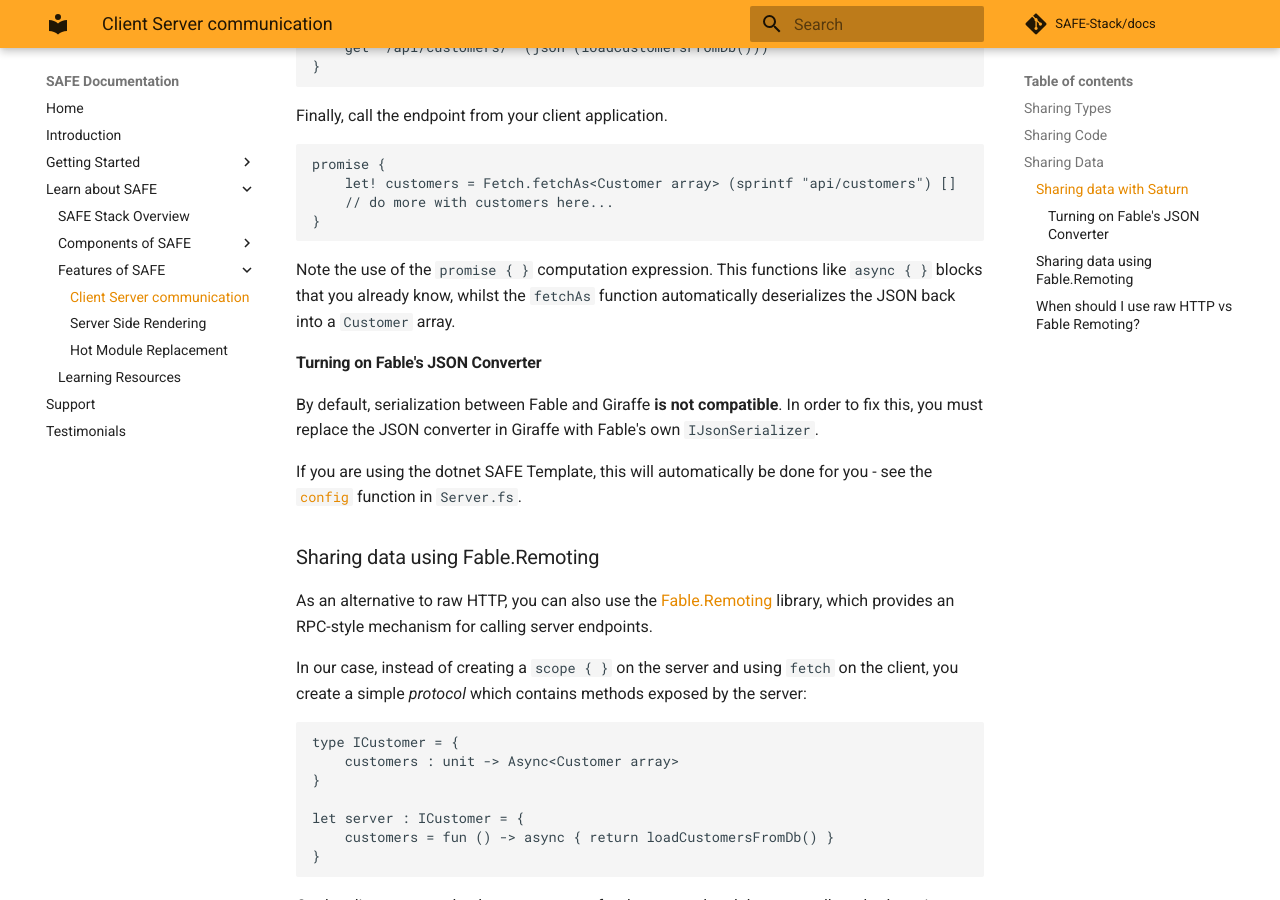
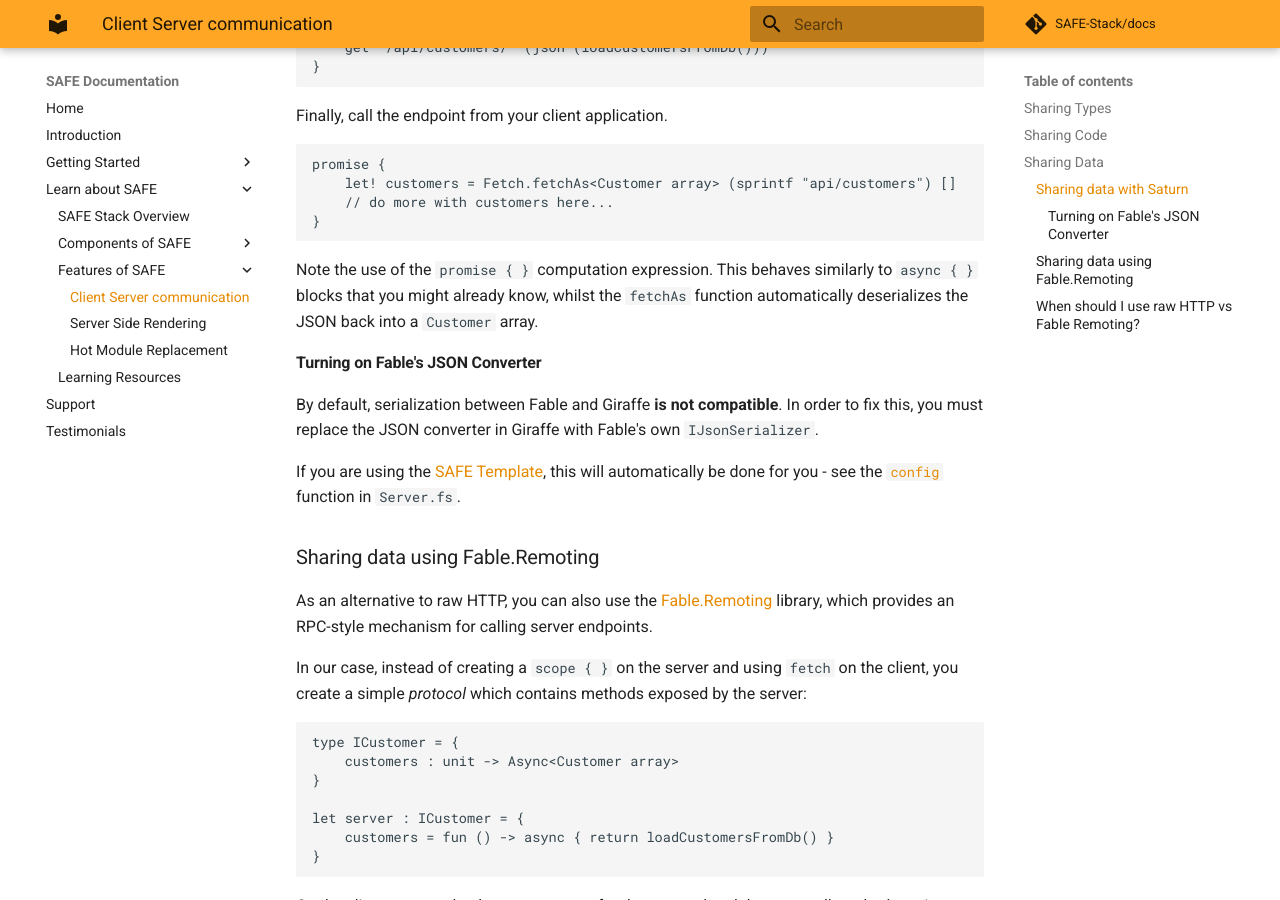
Before and after one commit to SAFE-Stack/docs, an MkDocs documentation site: the page built from docs/feature-client-server.md, in a window 1280 px wide and 900 px high, scrolled down 1981 px. Built offline with MkDocs 1.6.1 and Material for MkDocs 9.7.7, drawn with Linux system fonts in a browser that asks for light colours; comment, search, counter and statistics services are not loaded; old or Windows-style settings are respelled for this version of MkDocs.

Commit message:
update client server

````diff
--- a/docs/feature-client-server.md
+++ b/docs/feature-client-server.md
@@ -77,12 +77,12 @@
 }
 ```
 
-Note the use of the `promise { }` computation expression. This functions like `async { }` blocks that you already know, whilst the `fetchAs` function automatically deserializes the JSON back into a `Customer` array.
+Note the use of the `promise { }` computation expression. This behaves similarly to `async { }` blocks that you might already know, whilst the `fetchAs` function automatically deserializes the JSON back into a `Customer` array.
 
 #### Turning on Fable's JSON Converter
 By default, serialization between Fable and Giraffe **is not compatible**. In order to fix this, you must replace the JSON converter in Giraffe with Fable's own `IJsonSerializer`.
 
-If you are using the dotnet SAFE Template, this will automatically be done for you - see the [`config`](https://github.com/SAFE-Stack/SAFE-template/blob/master/Content/src/Server/ServerSaturn.fs#L40L44) function in `Server.fs`.
+If you are using the [SAFE Template](safe-template), this will automatically be done for you - see the [`config`](https://github.com/SAFE-Stack/SAFE-template/blob/master/Content/src/Server/ServerSaturn.fs#L40L44) function in `Server.fs`.
 
 ### Sharing data using Fable.Remoting
 As an alternative to raw HTTP, you can also use the [Fable.Remoting](https://github.com/Zaid-Ajaj/Fable.Remoting) library, which provides an RPC-style mechanism for calling server endpoints.
````
